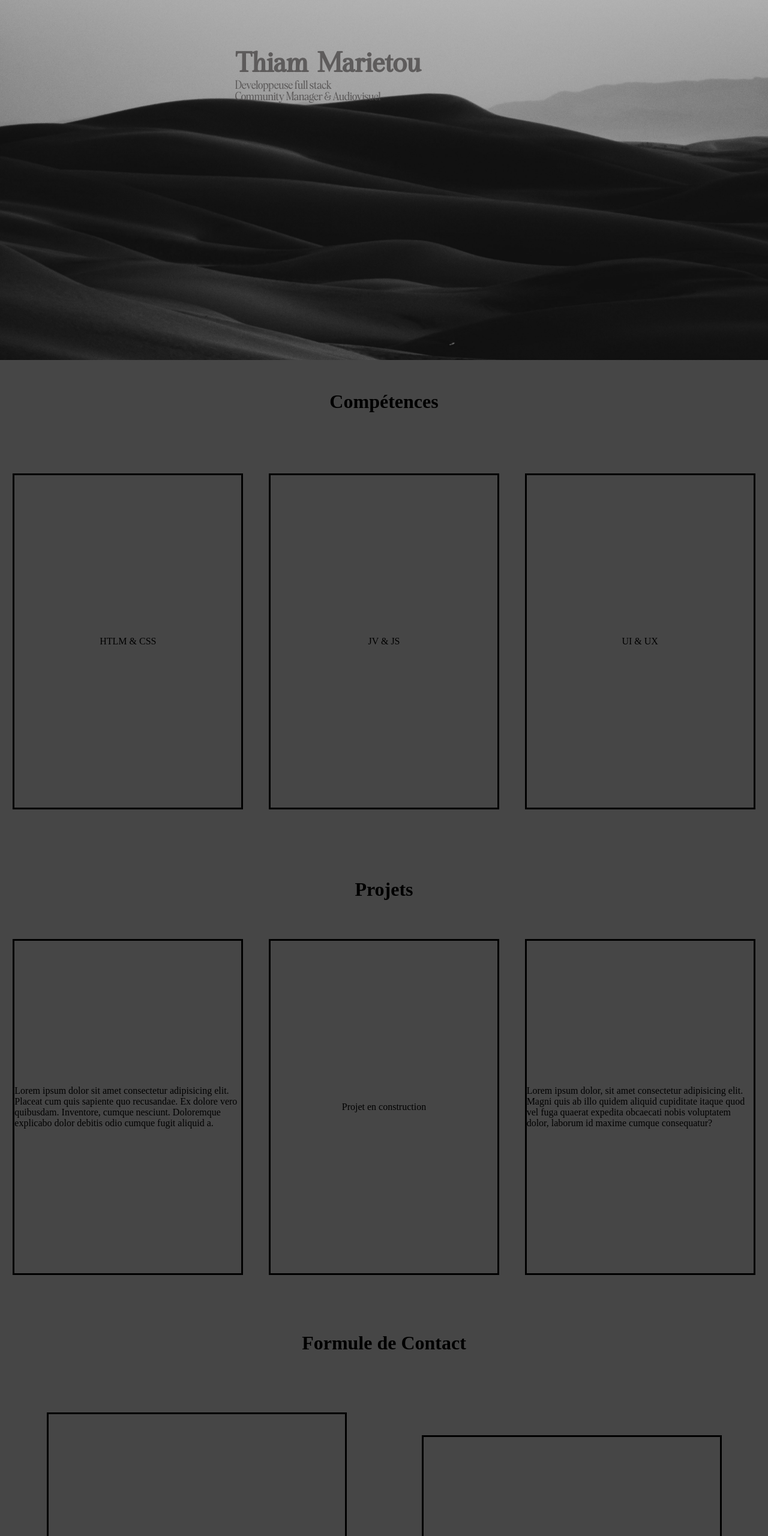
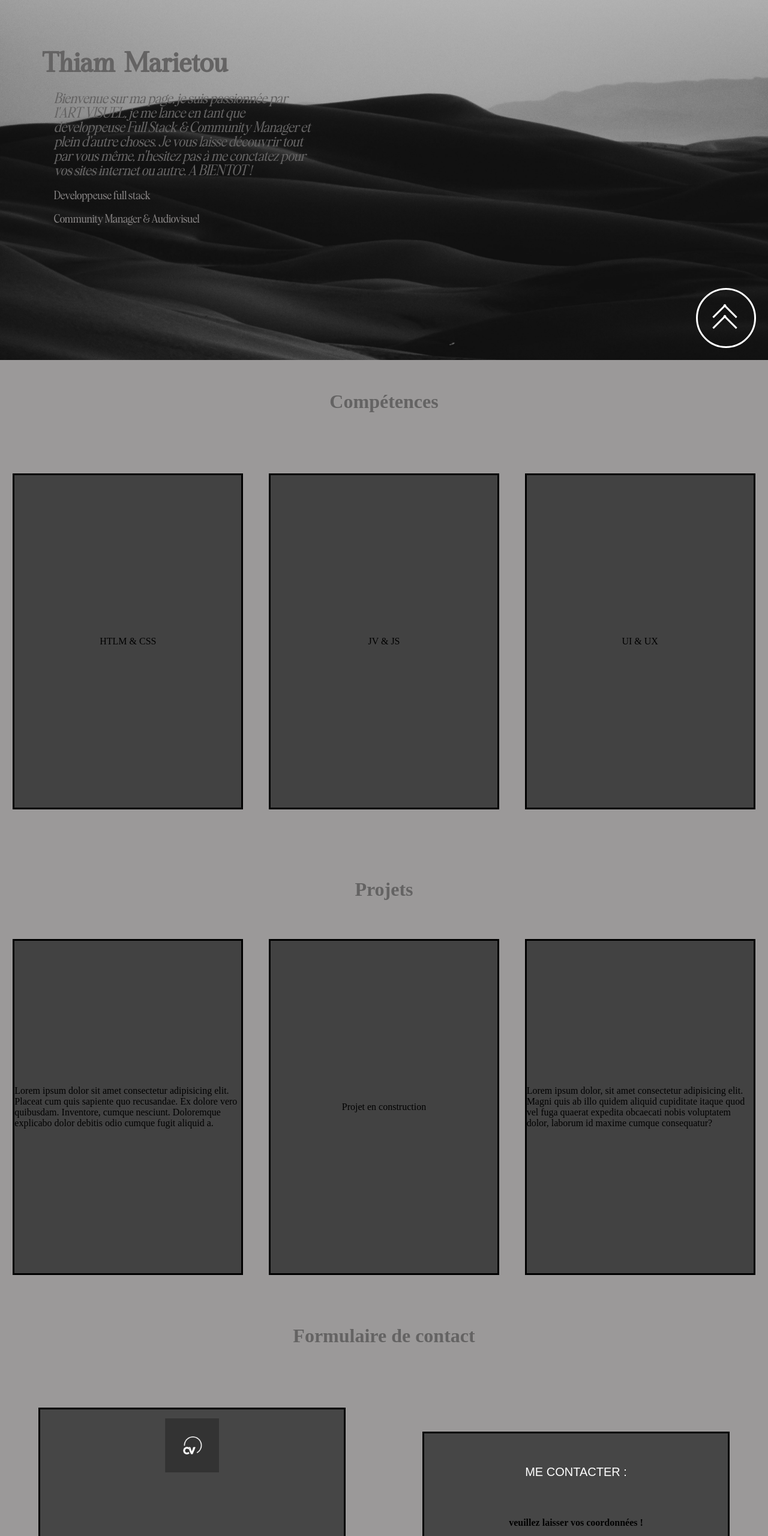
Before and after one commit to marietouthiam/marietouthiam.github.io, a plain HTML site: page index.html in a window 1280 px wide. Shown: the part 200-2760 px from the top of the page at 60% size. Drawn offline with Linux system fonts and the light colour scheme.

Commit message:
Commit du vendredi 19-07

```diff
--- a/index.html
+++ b/index.html
@@ -9,18 +9,21 @@
 <body>
     <header>
 
-        <nav>
+        <nav id="accueil">
             <div class="logo"></div>
             <menu>
-                <p>Accueil</p>
+                <a href="#accueil">Accueil</a>
                 <p>Langage</p>
-                <p>Projet</p>
-                <p>Contact</p>
+                <a href="#projets">Projets</a>
+                <a href="#Formulaire1">Contact</a>
             </menu>
         </nav>
         <main>
             <div class="header-title">
                 <h1>Thiam Marietou</h1>
+                <p class="title-text"> Bienvenue sur ma page, je suis passionnée par l'ART VISUEL, je me lance en tant que développeuse Full Stack & Community Manager et plein d'autre choses.
+                Je vous laisse découvrir tout par vous même,
+                n'hesitez pas à me conctatez pour vos sites internet ou autre. A BIENTOT ! </p>
                 <p>Developpeuse full stack</p>
                 <p>Community Manager & Audiovisuel</p>
             </div>
@@ -44,7 +47,7 @@
             </div>
 
     </div>
-    <div class="projets">
+    <div id="projets" class="projets">
         <h1>Projets</h1>
             <div class="enfant" id="Projet1">
                 Lorem ipsum dolor sit amet consectetur adipisicing elit. Placeat cum quis sapiente quo recusandae. Ex dolore vero quibusdam. Inventore, cumque nesciunt. Doloremque explicabo dolor debitis odio cumque fugit aliquid a.
@@ -57,15 +60,67 @@
                 Lorem ipsum dolor, sit amet consectetur adipisicing elit. Magni quis ab illo quidem aliquid cupiditate itaque quod vel fuga quaerat expedita obcaecati nobis voluptatem dolor, laborum id maxime cumque consequatur?
             </div>
 
-            <div class="contact">
-            <h1>Formule de Contact</h1>
+            <div id="projets" class="projets">
+            <h1>Formulaire de contact</h1>
                 <div class="Formulaire" id="Formulaire1">
-                    Lorem ipsum dolor sit, amet consectetur adipisicing elit. Voluptatibus est maxime nobis quidem mollitia illo corrupti culpa consequatur distinctio praesentium, dignissimos voluptatum reprehenderit doloremque sed porro eveniet alias fuga nemo.
+                    <a href="">
+                        <img src="./images/cv-initial-logo-with-rounded-circle-vector.jpg" alt="">
+                    </a>
+                  <a href="">
+                    <img src="./images/OIP.jpeg" alt="">
+                  </a>
               </div>
                 <div class="Formulaire" id="Formulaire2">
-                  Lorem ipsum dolor sit amet consectetur adipisicing elit. Earum inventore quis sapiente pariatur soluta maxime esse nesciunt odio, voluptates eum autem eius qui accusantium aspernatur ab libero aliquid sit dignissimos?
+                <h2>ME CONTACTER :</h2>
+                <div class="row">
+                    <h4 style="text-align:center">veuillez laisser vos coordonnées !</h4>
+                </div>
+                <div class="row input-container">
+                    <div class="">
+                        <div class="styled-input wide">
+                            <input type="text" required />
+                            <label>NOM PRENOM :</label>
+                        </div>
+                    </div>
+                    <div class="">
+                        <div class="styled-input">
+                            <input type="text" required />
+                            <label>EMAIL :</label>
+                        </div>
+                    </div>
+                    <div class="">
+                        <div class="styled-input">
+                            <input type="text" required />
+                            <label>TELEPHONE :</label>
+                        </div>
+                    </div>
+                    <div class="">
+                        <div class="styled-input wide">
+                            <textarea required></textarea>
+                            <label>MESSAGE:</label>
+                        </div>
+                    </div>
+                    <div class="">
+                        <div class="btn-lrg submit-btn">ENVOYER:</div>
+                    </div>
+            </div>
+        </div>
               </div>
           </div>
    </div>
+   <a href="#">
+        <div class="center-con">
+            <div  class="round" >
+                <span></span>
+                <span></span>
+                <span></span>
+                <span></span>
+
+            </div>
+        </div>
+    </a>
+
+
+</div>
 </body>
 </html>
--- a/style.css
+++ b/style.css
@@ -13,14 +13,16 @@
     padding: 0;
     box-sizing: border-box;
 }
+html {
+    scroll-behavior: smooth;
+}
+
 header{
 width: 100%;
 height: 100vh;
-background-color: rgb(7, 1, 7);
 padding: 10px 20px;
 background-image: url("./images/jeremy-bishop-8xznAGy4HcY-unsplash.jpg");
 background-size: cover;
-
 }
 
  nav {
@@ -49,7 +51,7 @@ main{
 width: 100%;
 height: 88%;
 display: flex;
-justify-content: center;
+padding-left: 50px;
 align-items: center;
 
 }
@@ -57,7 +59,7 @@ align-items: center;
 .header-title {
     width: 40%;
     height: 50%;
-    color: #4a4747c8;
+    color: rgb(132, 129, 129);
 
 }
 
@@ -67,6 +69,7 @@ align-items: center;
 
 }
 .header-title p{
+    margin: 20px;
     font-family: "bethany";
 
 }
@@ -77,12 +80,23 @@ align-items: center;
     height: 100px;
     border-radius: 100%;
 }
+ .title-text{
+    color: rgb(100, 99, 99);
+    font-size: 20px;
+    display: flex;
+    justify-content: space-between;
+    font-style:oblique;
+ }
+
+ h1 {
+    color:rgb(100, 99, 99) ;
+ }
 
 
      .competence {
         width: 100%;
         height: 100vh;
-        background-color: rgb(70, 70, 70);
+        background-color: rgb(155, 153, 153);
         display: flex;
         justify-content: space-around;
         align-items: center;
@@ -95,7 +109,7 @@ align-items: center;
      .enfant {
         width: 30%;
         height: 70%;
-        background-color: rgb(70, 70, 70);
+        background-color: rgb(66, 66, 66);
         border: solid;
         display: flex;
         justify-content:space-around;
@@ -117,7 +131,7 @@ align-items: center;
     .projets {
         width: 100%;
         height: 100vh;
-        background-color: rgb(70, 70, 70);
+        background-color: rgb(155, 153, 153);
         display: flex;
         justify-content: space-around;
         align-items: center;
@@ -144,16 +158,15 @@ align-items: center;
 
     }
 
-    .contact {
+    .Formulaire {
         padding: 15px;
         width: 100%;
         height: 100%;
-        background-color: rgb(70, 70, 70);
+        background-color:whitesmoke;
         display: flex;
         justify-content: space-around;
         align-items: center;
         flex-wrap: wrap;
-
     }
 
 
@@ -165,7 +178,14 @@ align-items: center;
     border: solid;
     justify-content: space-between;
     align-items: center;
+    flex-direction: column;
 
+
+
+
+  }
+  #Formulaire1 img {
+    width: 90px;
   }
 
   #Formulaire2 {
@@ -174,7 +194,112 @@ align-items: center;
     background-color:rgb(70, 70, 70);
     display: flex;
     border: solid;
-    justify-content: space-between;
     align-items: center;
+    flex-direction: column;
+  }
+  .row {
+    margin-bottom: 20px;
+    width: 80%;
+  }
+  .styled-input {
+    display: flex;
+    flex-direction: column-reverse;
+  }
+  .styled-input input {
+background-color: bisque;
+  }
+
+  h2 {
+    margin:10px;
+    font-family:Poppins,sans-serif,arial ;
+    font-weight: 300;
+    font-size: 20px;
+    color: white;
+    display: flex;
+    justify-content: space-around;
+    text-align: center;
+    flex-direction: column;
 
   }
+
+
+
+  body {
+    background: #000;
+}
+
+.center-con {
+    display: flex;
+    height: 100vh;
+    align-items: center;
+    justify-content: center;
+}
+
+.round {
+    position: relative;
+    border: 3px solid #fff;
+    width: 100px;
+    height: 100px;
+    border-radius: 100%;
+    transform: rotate(180deg);
+    position: fixed;
+    bottom: 20px;
+    right: 20px;
+}
+
+span {
+    z-index: 999;
+    height: 3px;
+    margin:1px;
+    width: 30px;
+    background: #fff;
+    transition: 0.4s ease;
+}
+
+span:first-child {
+    display: block;
+    position: absolute;
+    transform: rotate(45deg);
+    left: 25%;
+    bottom: 35%;
+}
+
+span:nth-child(2) {
+    display: block;
+    position: absolute;
+    transform: rotate(-45deg);
+    left: 45%;
+    bottom: 35%;
+}
+
+span:nth-child(3) {
+    display: block;
+    position: absolute;
+    transform: rotate(45deg);
+    left: 25%;
+    bottom: 54%;
+}
+
+span:nth-child(4) {
+    display: block;
+    position: absolute;
+    transform: rotate(-45deg);
+    left: 45%;
+    bottom: 54%;
+}
+
+.round:hover span:nth-child(1) {
+    transform: rotate(-135deg);
+}
+
+.round:hover span:nth-child(2) {
+    transform: rotate(135deg);
+}
+
+.round:hover span:nth-child(3) {
+    transform: rotate(225deg);
+}
+
+.round:hover span:nth-child(4) {
+    transform: rotate(-225deg);
+}
```
Also changed, not shown: images/CV.png (added), images/OIP (1).jpeg (added), images/OIP.jpeg (added), images/cv-initial-logo-with-rounded-circle-vector.jpg (added).
